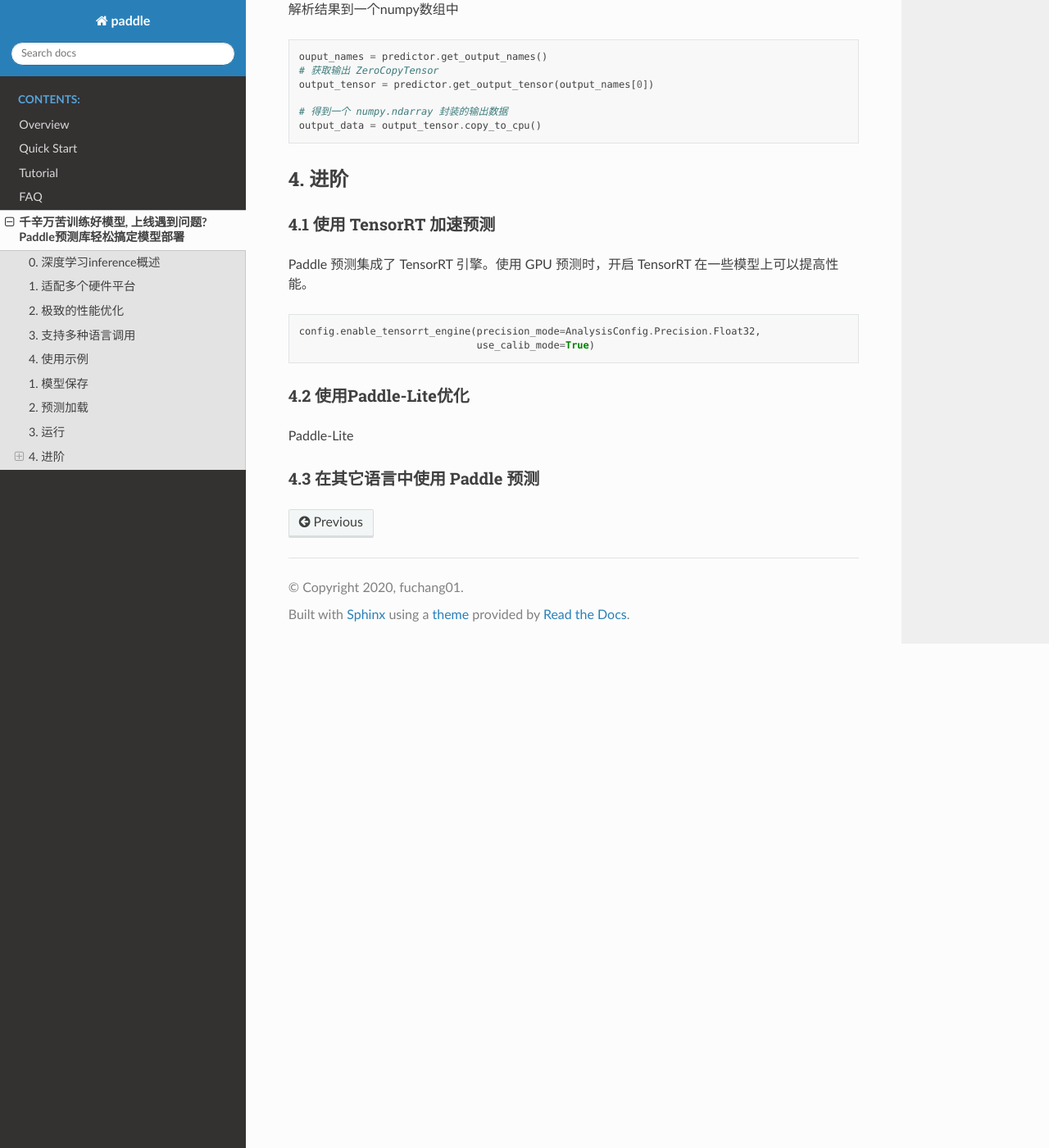
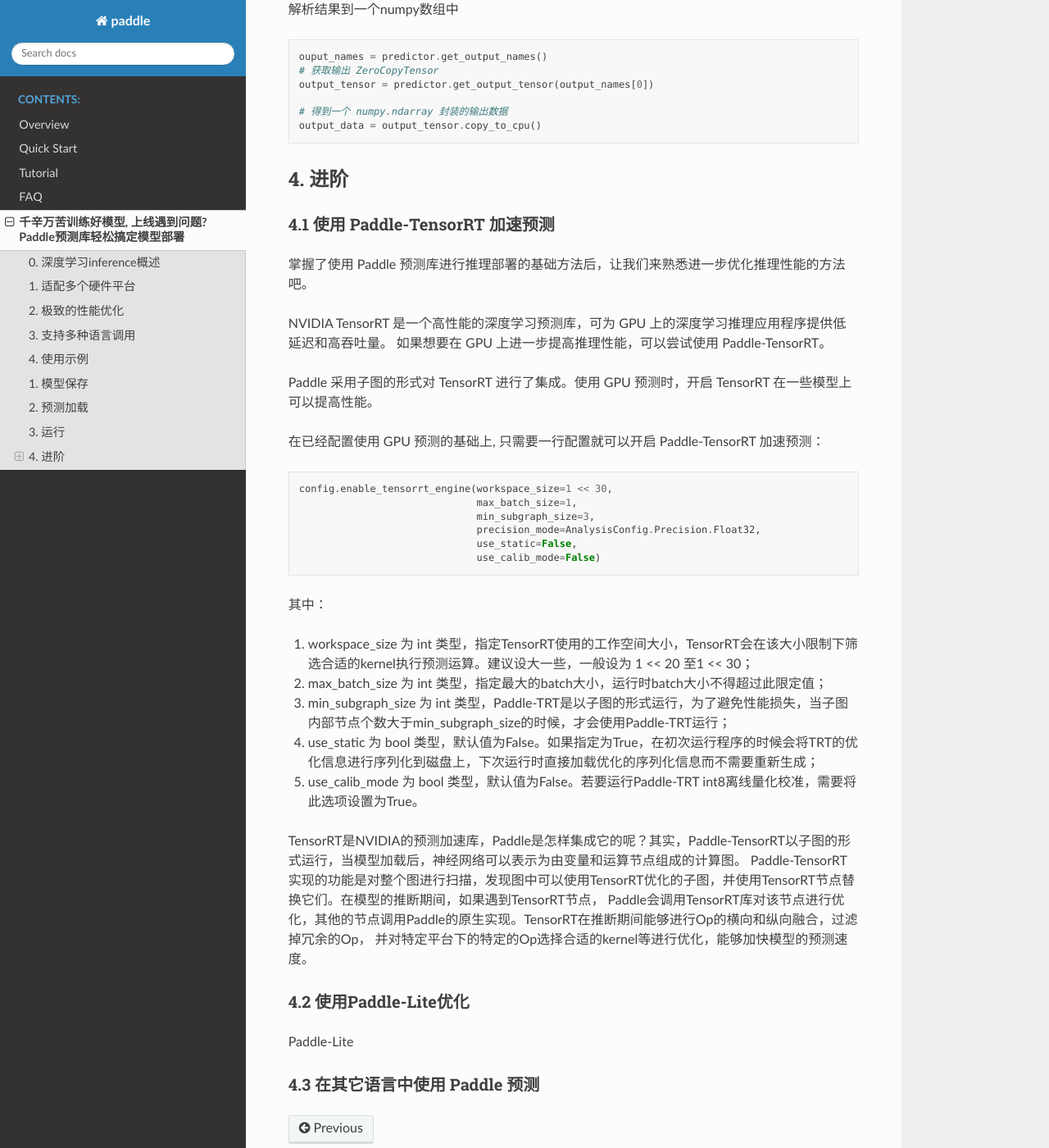
Before and after one commit to fc500110/paddle-infer-doc, a Sphinx documentation site: the page built from source/1.7.rst, in a window 1280 px wide and 1400 px high, scrolled down 3096 px. Shown: the whole window at 82% size. Built offline with Sphinx 7.4.7 and the Read the Docs theme 2.0.0, drawn with Linux system fonts in a browser that asks for light colours; pages that are not in the unit, such as notebooks, are missing from menus.

Commit message:
add paddle-trt infer doc in 1.7.rst

```diff
--- a/source/1.7.rst
+++ b/source/1.7.rst
@@ -173,17 +173,44 @@
 4. 进阶
 -------------
 
-4.1 使用 TensorRT 加速预测
+4.1 使用 Paddle-TensorRT 加速预测
 ~~~~~~~~~~~~
 
-Paddle 预测集成了 TensorRT 引擎。使用 GPU 预测时，开启 TensorRT 在一些模型上可以提高性能。
+掌握了使用 Paddle 预测库进行推理部署的基础方法后，让我们来熟悉进一步优化推理性能的方法吧。
 
+NVIDIA TensorRT 是一个高性能的深度学习预测库，可为 GPU 上的深度学习推理应用程序提供低延迟和高吞吐量。
+如果想要在 GPU 上进一步提高推理性能，可以尝试使用 Paddle-TensorRT。
+
+Paddle 采用子图的形式对 TensorRT 进行了集成。使用 GPU 预测时，开启 TensorRT 在一些模型上可以提高性能。
+
+在已经配置使用 GPU 预测的基础上, 只需要一行配置就可以开启 Paddle-TensorRT 加速预测：
 
 .. code:: python
 
-    config.enable_tensorrt_engine(precision_mode=AnalysisConfig.Precision.Float32,
-                                  use_calib_mode=True)
+    config.enable_tensorrt_engine(workspace_size=1 << 30,
+                                  max_batch_size=1,
+                                  min_subgraph_size=3,
+                                  precision_mode=AnalysisConfig.Precision.Float32,
+                                  use_static=False,
+                                  use_calib_mode=False)
 
+其中：
+
+1. workspace_size 为 int 类型，指定TensorRT使用的工作空间大小，TensorRT会在该大小限制下筛选合适的kernel执行预测运算。建议设大一些，一般设为 1 << 20 至1 << 30；
+
+2. max_batch_size 为 int 类型，指定最大的batch大小，运行时batch大小不得超过此限定值；
+
+3. min_subgraph_size 为 int 类型，Paddle-TRT是以子图的形式运行，为了避免性能损失，当子图内部节点个数大于min_subgraph_size的时候，才会使用Paddle-TRT运行；
+
+4. use_static 为 bool 类型，默认值为False。如果指定为True，在初次运行程序的时候会将TRT的优化信息进行序列化到磁盘上，下次运行时直接加载优化的序列化信息而不需要重新生成；
+
+5. use_calib_mode 为 bool 类型，默认值为False。若要运行Paddle-TRT int8离线量化校准，需要将此选项设置为True。
+
+
+TensorRT是NVIDIA的预测加速库，Paddle是怎样集成它的呢？其实，Paddle-TensorRT以子图的形式运行，当模型加载后，神经网络可以表示为由变量和运算节点组成的计算图。
+Paddle-TensorRT实现的功能是对整个图进行扫描，发现图中可以使用TensorRT优化的子图，并使用TensorRT节点替换它们。在模型的推断期间，如果遇到TensorRT节点，
+Paddle会调用TensorRT库对该节点进行优化，其他的节点调用Paddle的原生实现。TensorRT在推断期间能够进行Op的横向和纵向融合，过滤掉冗余的Op，
+并对特定平台下的特定的Op选择合适的kernel等进行优化，能够加快模型的预测速度。
 
 4.2 使用Paddle-Lite优化
 ~~~~~~~~
```
